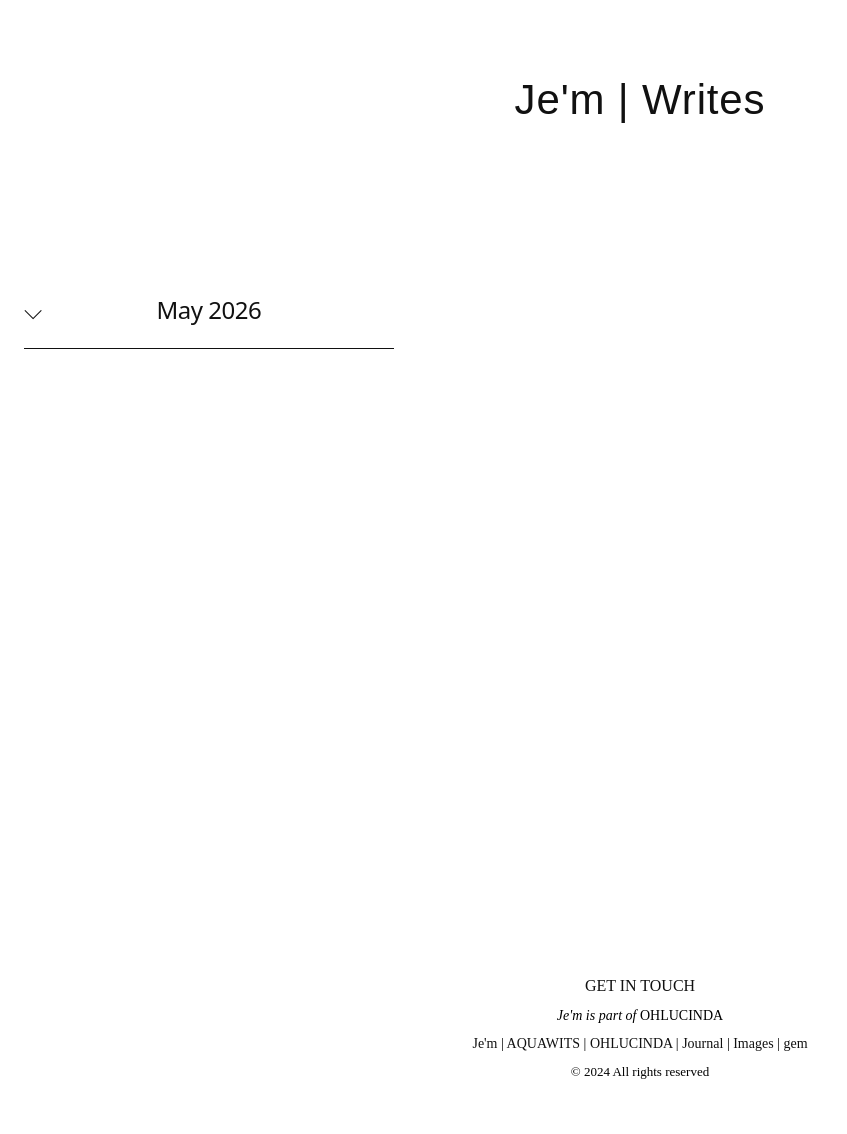
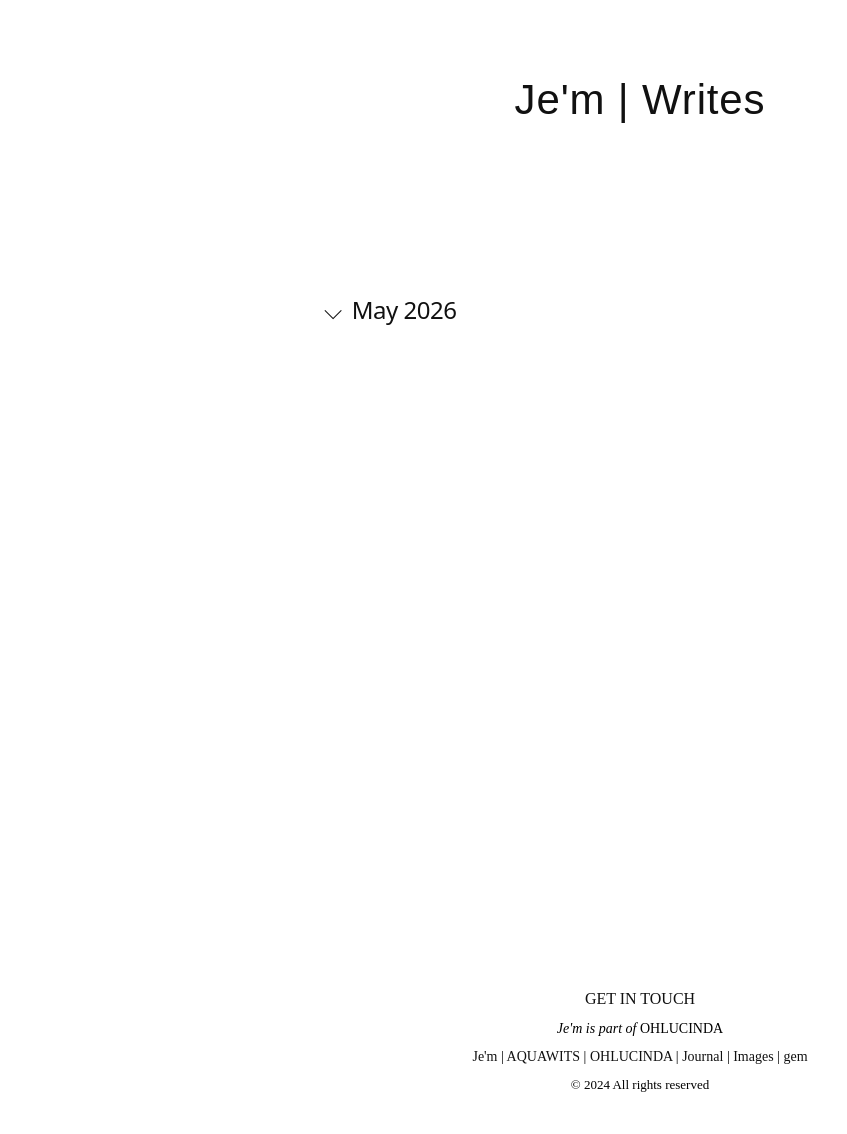
Before and after one commit to ohlucinda/ohlucinda-mobile, a Jekyll site: the page built from index.html, in a window 1280 px wide. Shown: the whole page, without its empty margins (0-847 px from the left). Built offline with Jekyll 4.4.1, drawn with Linux system fonts in a browser that asks for light colours; some web fonts are replaced.

Commit message:
Update style.css

```diff
--- a/assets/style.css
+++ b/assets/style.css
@@ -279,49 +279,13 @@
   }
 
 }
+
 /* Mac */
 @media (min-width: 1024px) {
-
-  main {
-  max-width: 1400px;
-}
-
-.month-grid {
-  display: flex;
-  flex-wrap: wrap;
-  justify-content: space-between;
-
-  gap: 80px 0;
-}
-
-details {
-  width: 30%;
-}
 
   .site-header {
     transform: translateY(-30px) !important;;
   }
-
-  summary {
-  position: relative;
-
-  width: 100%;
-
-  margin: 0 auto;
-
-  text-align: center;
-
-  border-bottom: 1px solid #111;
-
-  padding-bottom: 10px;
-}
-
-  details summary::before {
-
-  position: absolute;
-
-  left: 0;
-}
 
   .footer {
     margin-top: 520px;
```
